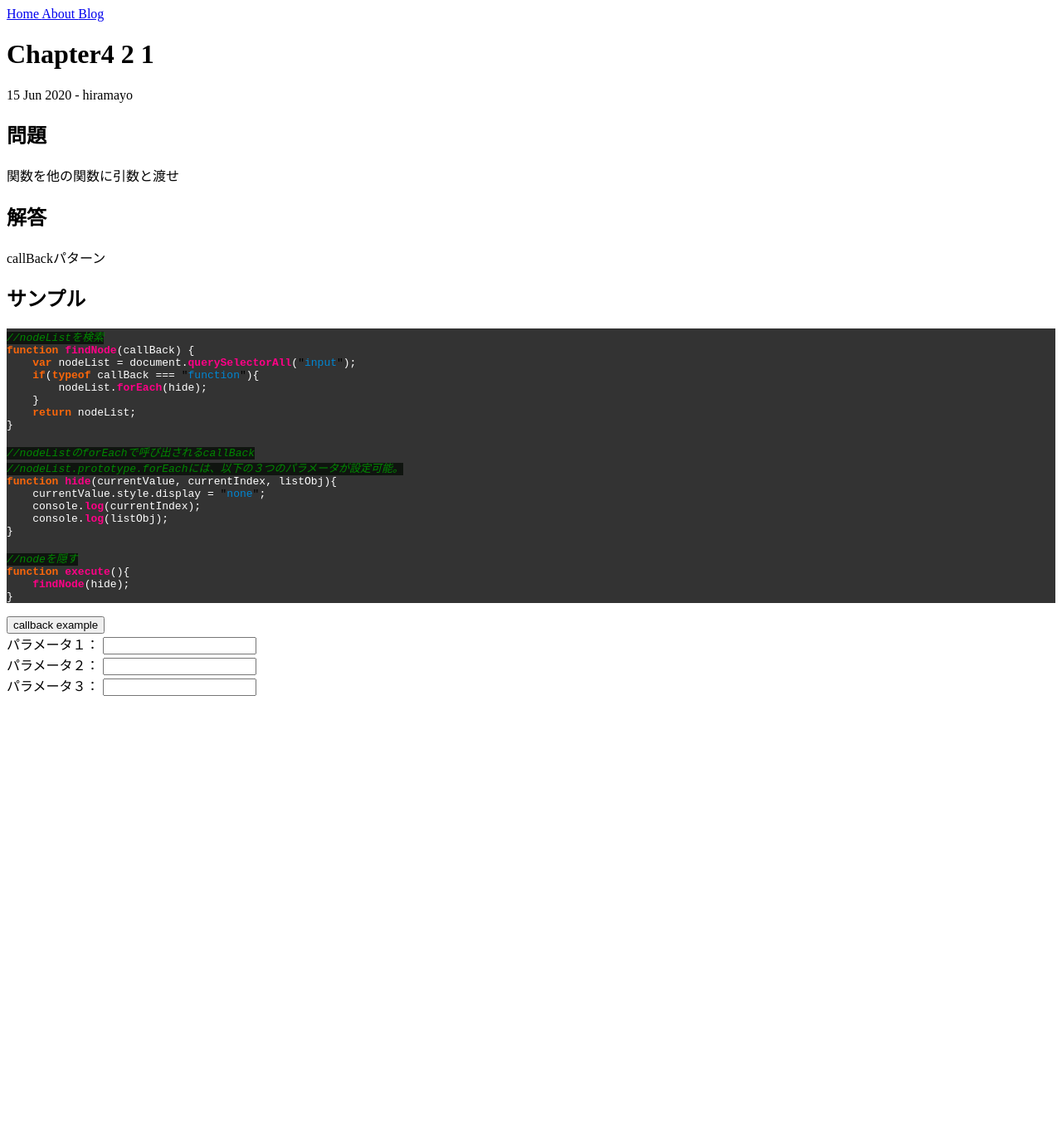
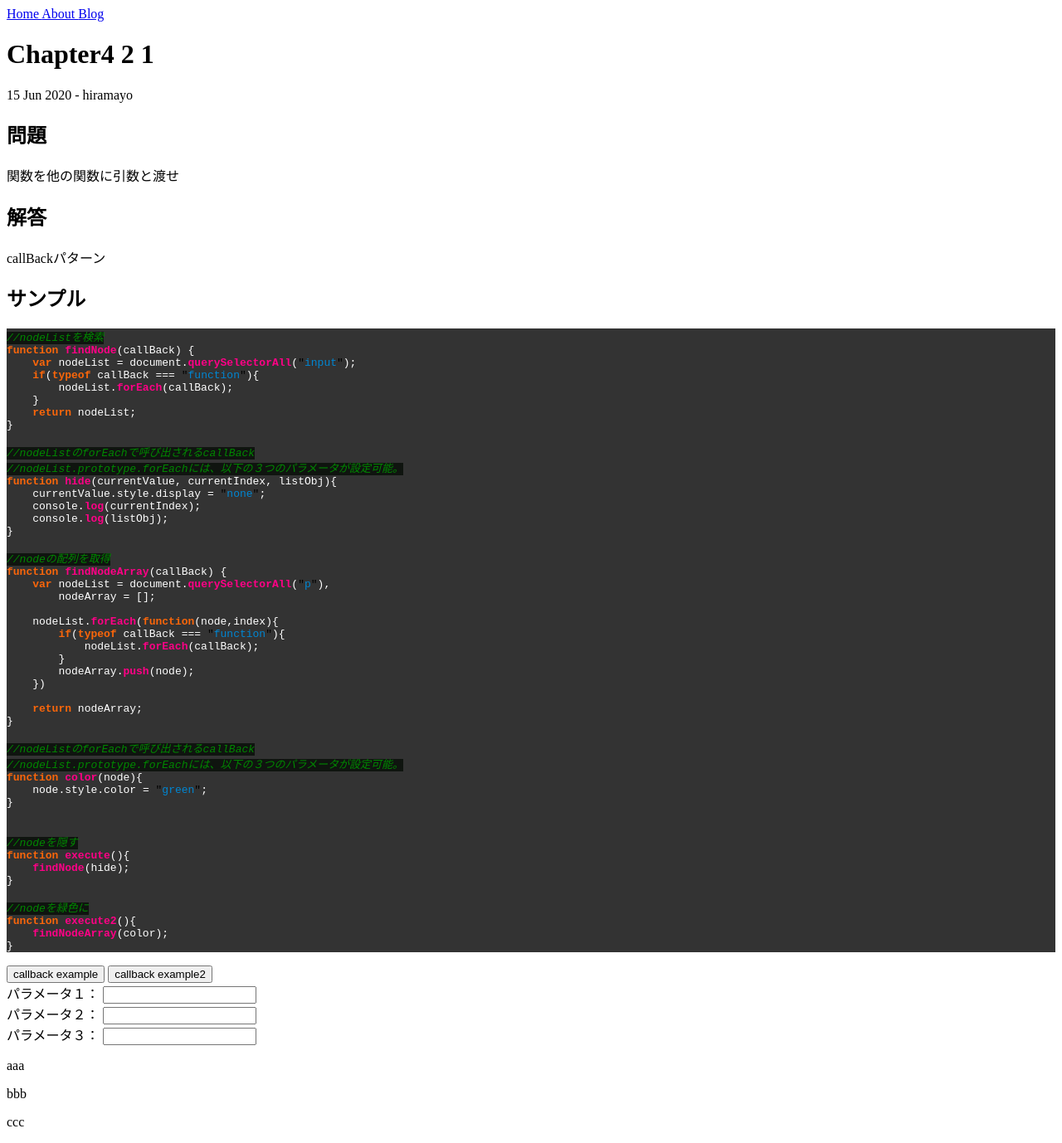
Before and after one commit to hiramayo/javaScriptPractice, a Jekyll site: the page built from _posts/2020-6-15-chapter4-2-1.md, in a window 1280 px wide. Shown: the whole page at 83% size. Built offline with Jekyll 4.4.1, drawn with Linux system fonts in a browser that asks for light colours; before the commit the page ends 900 px from its top, so only the background shows below that.

Commit message:
add chapter4-2-1

```diff
--- a/_includes/chapter4/chapter4-2-1.html
+++ b/_includes/chapter4/chapter4-2-1.html
@@ -1,11 +1,14 @@
 <button onclick="execute()">callback example</button>
+<button onclick="execute2()">callback example2</button>
 <br>パラメータ１：
 <input type="text" id="p1">
 <br>パラメータ２：
 <input type="text" id="p2">
 <br>パラメータ３：
 <input type="text" id="p3">
-<p id="result"></p>
+<p id="label1">aaa</p>
+<p id="label2">bbb</p>
+<p id="label3">ccc</p>
 <script>
     {% include js/chapter4/chapter4-2-1.js %}
 </script>
--- a/_includes/js/chapter4/chapter4-2-1.js
+++ b/_includes/js/chapter4/chapter4-2-1.js
@@ -2,7 +2,7 @@
 function findNode(callBack) {
     var nodeList = document.querySelectorAll("input");
     if(typeof callBack === "function"){
-        nodeList.forEach(hide);
+        nodeList.forEach(callBack);
     }
     return nodeList;
 }
@@ -15,7 +15,34 @@ function hide(currentValue, currentIndex, listObj){
     console.log(listObj);
 }
 
+//nodeの配列を取得
+function findNodeArray(callBack) {
+    var nodeList = document.querySelectorAll("p"),
+        nodeArray = [];
+
+    nodeList.forEach(function(node,index){
+        if(typeof callBack === "function"){
+            nodeList.forEach(callBack);
+        }
+        nodeArray.push(node);
+    })
+
+    return nodeArray;
+}
+
+//nodeListのforEachで呼び出されるcallBack
+//nodeList.prototype.forEachには、以下の３つのパラメータが設定可能。
+function color(node){
+    node.style.color = "green";
+}
+
+
 //nodeを隠す
 function execute(){
     findNode(hide);
 }
+
+//nodeを緑色に
+function execute2(){
+    findNodeArray(color);
+}
```
